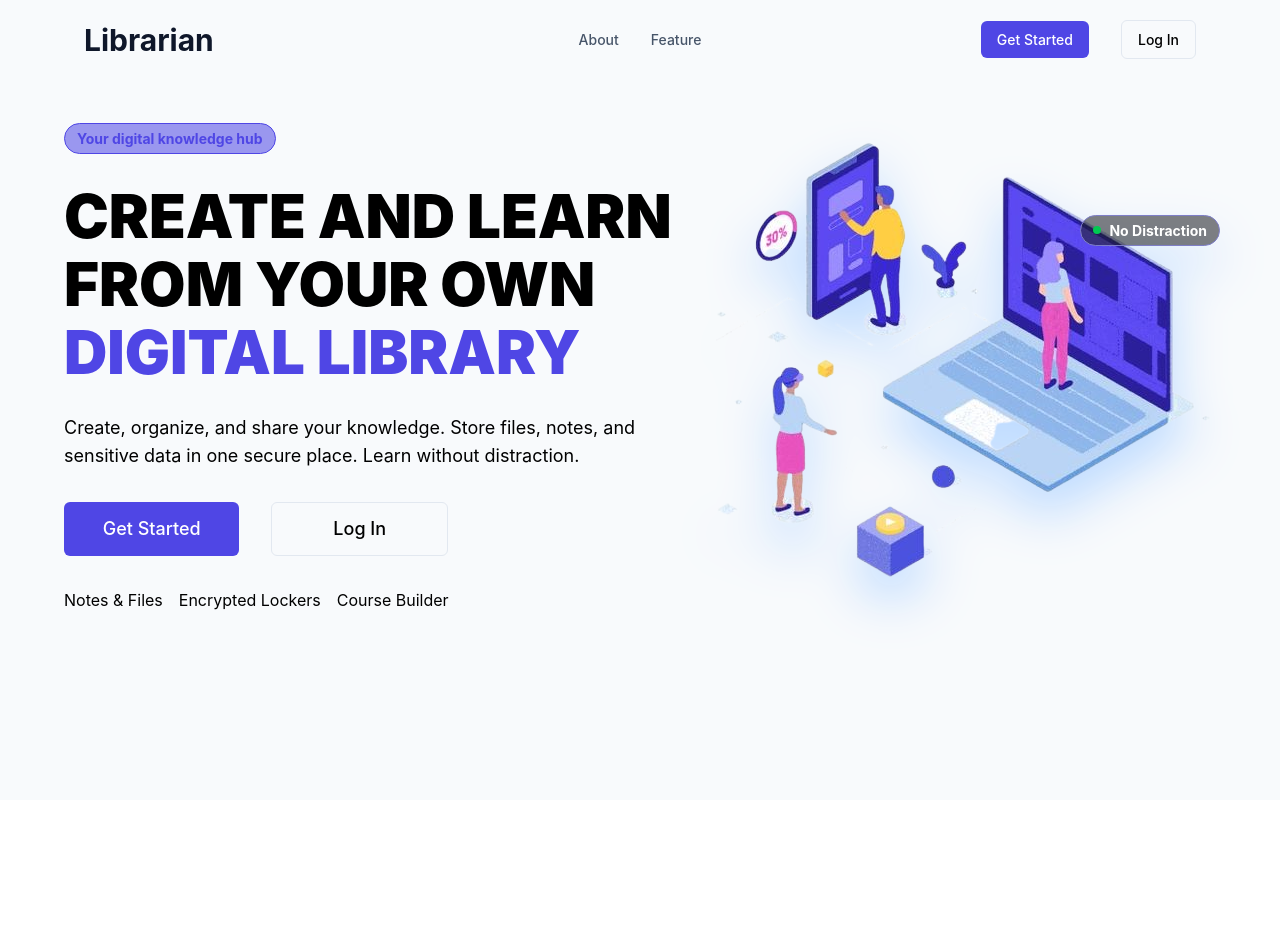
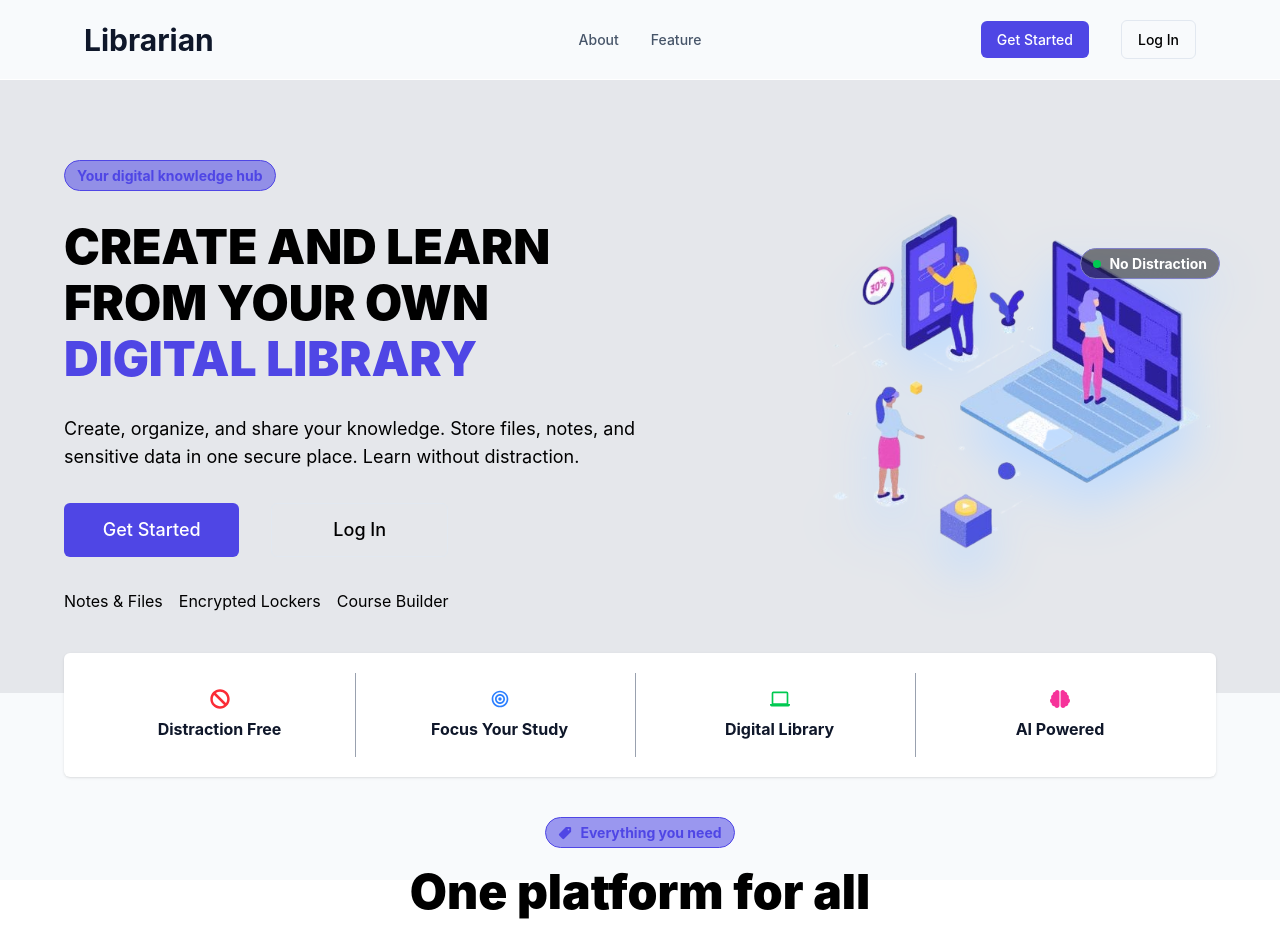
Before and after one commit to abhisoftdev548-sudo/Librarian, a React (Vite) app in the folder Frontend/: page / in a window 1280 px wide. Shown: the top 928 px of the page. Before the commit the page ends 800 px from the top, so only its background shows below. Built offline with nearby package versions, Linux system fonts and the light colour scheme.

Commit message:
Hero Section created of landing page

```diff
--- a/Frontend/package.json
+++ b/Frontend/package.json
@@ -21,6 +21,7 @@
     "radix-ui": "^1.4.3",
     "react": "^19.2.4",
     "react-dom": "^19.2.4",
+    "react-icons": "^5.6.0",
     "react-router-dom": "^7.14.0",
     "tailwind-merge": "^3.5.0",
     "tw-animate-css": "^1.4.0"
--- a/Frontend/src/feature/Auth/Auth.tsx
+++ b/Frontend/src/feature/Auth/Auth.tsx
@@ -1,5 +1,7 @@
-
-
+import { FaBan, FaBrain } from "react-icons/fa";
+import { RiFocus2Line } from "react-icons/ri";
+import { GrPersonalComputer } from "react-icons/gr";
+import { IoPricetag } from "react-icons/io5";
 /*************  ✨ Windsurf Command ⭐  *************/
 /**
  * A component for handling authentication
@@ -8,12 +10,14 @@
 /*******  6b4bb2ce-ccc9-48f3-a4ee-1258000a5677  *******/
 const Auth = ()   => {
   return (
-    <div className='w-[90%] mx-auto py-5'>
-      <nav className='flex justify-between items-center px-5'>
+    <div className=' mx-auto'>
+      <nav className=' bg-[#F8FAFC] z-50 fixed top-0 left-0 w-full '>
+        <div className="flex py-5 justify-between items-center px-5 max-w-[90%] mx-auto ">
+
         <div className='w-full text-3xl font-bold text-[#0F172A]'>
           Librarian
         </div>
-        <div className='w-full items-center'>
+        <div className='w-full items-center hidden md:flex'>
           <ul className='text-[#475569] flex w-full justify-center gap-8 font-medium text-sm'>
             <li>About</li>
             <li>Feature</li>
@@ -23,15 +27,18 @@ const Auth = ()   => {
           <button className='bg-[#4F46E5] text-white py-2 rounded-md text-center px-4'>Get Started</button>
           <button className='border border-[#E2E8F0] py-2 rounded-md text-center px-4 hover:border-[#8bbaf3]'>Log In</button>
         </div>
+        </div>
       </nav>
-      <section className='flex flex-col md:flex-row md:justify-between mt-16 justify-center md:items-center'>
+      <main className="bg-gray-200 relative w-full">
+
+      <section className='flex flex-col-reverse max-w-[90%] mx-auto py-20  md:flex-row md:justify-between  justify-center items-center md:items-center mt-20'>
         <div className='flex flex-col gap-8'>
 
         <div className='px-3 py-1 text-[14px] border rounded-2xl border-[#4F46E5] w-fit font-bold bg-[#4e46e58b] text-[#4F46E5] '>
           Your digital knowledge hub
         </div>
         <div>
-          <span className='text-3xl sm:text-4xl md:text-6xl font-black flex flex-col gap-2'><span>CREATE AND LEARN</span> <span>FROM YOUR OWN</span>   <span className='text-[#4F46E5]'>DIGITAL LIBRARY</span></span>
+          <span className='text-3xl md:text-4xl lg:text-5xl font-black flex flex-col gap-2'><span>CREATE AND LEARN</span> <span>FROM YOUR OWN</span>   <span className='text-[#4F46E5]'>DIGITAL LIBRARY</span></span>
         </div>
         <div className='text-lg text-wrap max-w-xl'>
           Create, organize, and share your knowledge. Store files, notes, and sensitive data in one secure place. Learn without distraction.
@@ -49,13 +56,46 @@ const Auth = ()   => {
         </div>
         </div>
         <div>
-          <div  className='animate-float  drop-shadow-2xl drop-shadow-blue-200 relative'>
-          <div className='absolute px-3 py-1 rounded-2xl border border-[#7e7ec8] text-[14px] font-bold bg-[#1b1b1e8b] text-white top-20 -right-1 flex items-center gap-2'><span className='min-w-2 min-h-2 rounded-full bg-green-500 inline-block'></span><span>No Distraction</span></div>
-          <img src="./digital-image.png" alt=""  />
+          <div  className='animate-float max-w-87.5 md:max-w-96  drop-shadow-2xl w-fit  drop-shadow-blue-200 relative'>
+          <div className='absolute px-3 py-1  rounded-2xl border border-[#7e7ec8] text-[14px] font-bold bg-[#1b1b1e8b] text-white top-10 -right-1 flex items-center gap-2'><span className='min-w-2 min-h-2 rounded-full bg-green-500 inline-block'></span><span>No Distraction</span></div>
+          <img src="./digital-image.png" alt="" className=""  />
           </div>
 
         </div>
       </section>
+      </main>
+      <section className=" w-full  h-fit -mt-16 md:-mt-10 relative z-40">
+
+      <div className="grid items-center grid-cols-2 md:grid-cols-4 gap-2 max-w-[90%] mx-auto bg-white p-5   shadow rounded-md">
+        <div className="flex flex-col gap-2 p-4 md:text-[16px] text-[12px] bg-white border-r border-gray-400 items-center text-center">
+          <div><FaBan className="text-red-500 font-bold text-xl"/></div>
+          <p className=" font-bold text-[#0F172A] ">Distraction Free</p>
+        </div>
+
+        <div className="flex flex-col gap-2 p-4 md:text-[16px] text-[12px] bg-white md:border-r md:border-gray-400 items-center text-center">
+          <div><RiFocus2Line className="text-blue-500 font-bold text-xl"/></div>
+          <p className=" font-bold text-[#0F172A]">Focus Your Study</p>
+        </div>
+        <div className="flex flex-col gap-2 p-4 md:text-[16px] text-[12px] bg-white border-r border-gray-400 items-center text-center">
+          <div><GrPersonalComputer className="text-green-500 font-bold text-xl"/></div>
+          <p className=" font-bold text-[#0F172A]">Digital Library</p>
+        </div>
+         <div className="flex flex-col gap-2 p-4 md:text-[16px] text-[12px] bg-white   items-center  text-center">
+          <div><FaBrain className="text-pink-500 font-bold text-xl"/></div>
+          <p className=" font-bold text-[#0F172A]">AI Powered</p>
+        </div>
+      </div>
+      </section>
+
+      <section className="text-center mt-10  w-full flex flex-col justify-center items-center gap-5">
+        <div className='px-3 py-1 text-[14px] border rounded-2xl border-[#4F46E5] w-fit font-bold bg-[#4e46e58b] text-[#4F46E5]  flex items-center gap-2'>
+          <span><IoPricetag/></span> <span>Everything you need</span>
+        </div>
+         <div>
+          <span className='text-3xl md:text-4xl lg:text-5xl font-black flex flex-col gap-2'><span>One platform for all</span>    <span className='text-[#4F46E5]'>your knowledge</span></span>
+        </div>
+      </section>
+
     </div>
   )
 }
```
Also changed, not shown: 1 other file (tests, documents, lock files or other folders).
